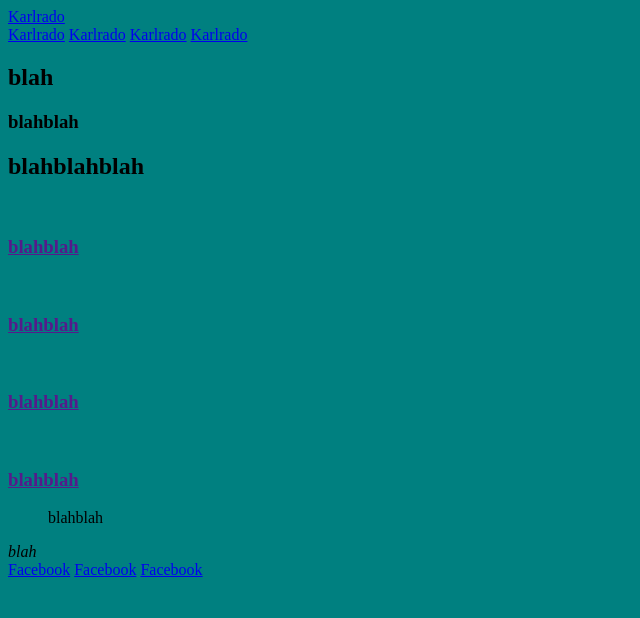
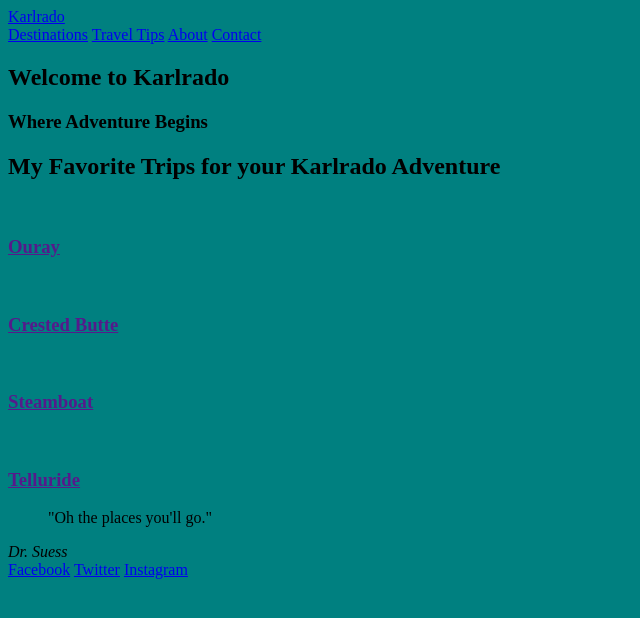
Before and after one commit to karlatta5/karlatta5.github.io, a plain HTML site: page Unit_3/index.html in a window 1280 px wide. Shown: the whole page, without its empty margins (0-640 px from the left). Drawn offline with Linux system fonts and the light colour scheme.

Commit message:
Update index.html

```diff
--- a/Unit_3/index.html
+++ b/Unit_3/index.html
@@ -11,22 +11,23 @@
 		<div>
 			<a href="index.html">Karlrado</a>
 			<nav>
-				<a href="index.html">Karlrado</a>
-				<a href="index.html">Karlrado</a>
-				<a href="index.html">Karlrado</a>
-				<a href="index.html">Karlrado</a>
+				<a href="index.html">Destinations</a>
+				<a href="index.html">Travel Tips</a>
+				<a href="index.html">About</a>
+				<a href="index.html">Contact</a>
 			</nav>
 		</div>
 	</header>
 <section>
-	<div>
-		<h2>blah</h2>
-		<h3>blahblah</h3>
+	<div id="heroimage">
+		<h2>Welcome to Karlrado</h2>
+		<h3>Where Adventure Begins</h3>
 	</div>
 </section>
+
 <section>
 	<div>
-		<h2>blahblahblah</h2>
+		<h2>My Favorite Trips for your Karlrado Adventure</h2>
 	</div>
 	<div>
 		<a href="">
@@ -34,7 +35,7 @@
 				<img src="">
 			</figure>
 			<figcaption>
-				<h3>blahblah</h3>
+				<h3>Ouray</h3>
 			</figcaption>
 		</a>
 		<a href="">
@@ -42,7 +43,7 @@
 				<img src="">
 			</figure>
 			<figcaption>
-				<h3>blahblah</h3>
+				<h3>Crested Butte</h3>
 			</figcaption>
 		</a>
 		<a href="">
@@ -50,7 +51,7 @@
 				<img src="">
 			</figure>
 			<figcaption>
-				<h3>blahblah</h3>
+				<h3>Steamboat</h3>
 			</figcaption>
 		</a>
 		<a href="">
@@ -58,22 +59,22 @@
 				<img src="">
 			</figure>
 			<figcaption>
-				<h3>blahblah</h3>
+				<h3>Telluride</h3>
 			</figcaption>
 		</a>
 	</div>
 </section>
 <section>
 	<div>
-		<blockquote>blahblah</blockquote>
-		<cite>blah</cite>
+		<blockquote>"Oh the places you'll go."</blockquote>
+		<cite>Dr. Suess</cite>
 	</div>
 </section>
 <footer>
 	<div>
 		<a href="facebook">Facebook</a>
-		<a href="facebook">Facebook</a>
-		<a href="facebook">Facebook</a>
+		<a href="Twitter">Twitter</a>
+		<a href="Instagram">Instagram</a>
 	</div>
 </footer>
 
```
